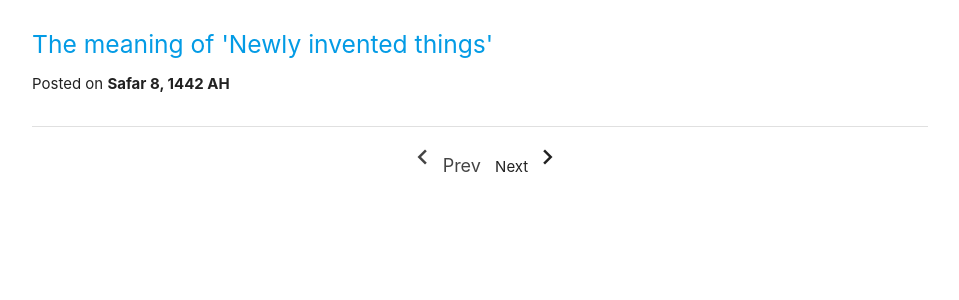
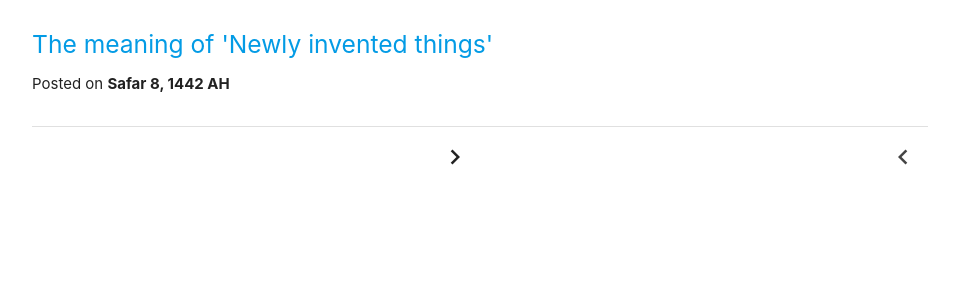
Before and after one commit to alsalafiyyah/alifta, a Jekyll site: the page built from index.html, in a window 1280 px wide. Shown: the top 300 px of the page, without its empty margins (160-1119 px from the left). Built offline with Jekyll 4.4.1, drawn with Linux system fonts in a browser that asks for light colours; the list of posts is cut into pages by our own code.

Commit message:
Update posts.html

```diff
--- a/_includes/posts.html
+++ b/_includes/posts.html
@@ -19,21 +19,21 @@
 <!-- Pagination -->
 <div class="center-align">
 <ul class="pagination">
+  {% if paginator.previous_page %}
+  <li class="waves-effect left">
+   <a
+    href="{{ paginator.previous_page_path | relative_url }}">i class="material-icons">chevron_right</i></a>
+  </li>
+  {% else %}
+  <li class="disabled"><i class="material-icons">chevron_right</i></li>
+  {% endif %}
   {% if paginator.next_page %}
-  <li class="waves-effect">
-   <a class="left"
-    href="{{ paginator.next_page_path | relative_url }}"><i class="material-icons">chevron_left</i> {{ site.data.locales[page.locale].page.prev }}</a>
+  <li class="waves-effect right">
+   <a
+    href="{{ paginator.next_page_path | relative_url }}"><i class="material-icons">chevron_left</i></a>
    </li>
   {% else %}
-  <li class="disabled"><i class="material-icons">chevron_left</i> {{ site.data.locales[page.locale].page.prev }}</li>
-  {% endif %}
-  {% if paginator.previous_page %}
-  <li class="waves-effect">
-   <a class="right"
-    href="{{ paginator.previous_page_path | relative_url }}">{{ site.data.locales[page.locale].page.next }} <i class="material-icons">chevron_right</i></a>
-  </li>
-  {% else %}
-  <li class="disabled">{{ site.data.locales[page.locale].page.next }} <i class="material-icons">chevron_right</i></li>
+  <li class="disabled"><i class="material-icons">chevron_left</i></li>
   {% endif %}
 </ul>
 </div>
```
